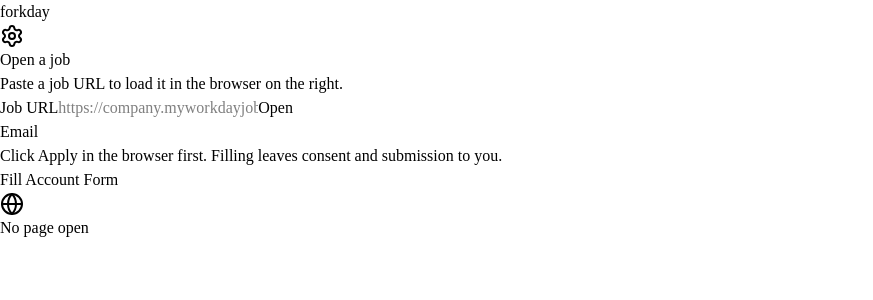
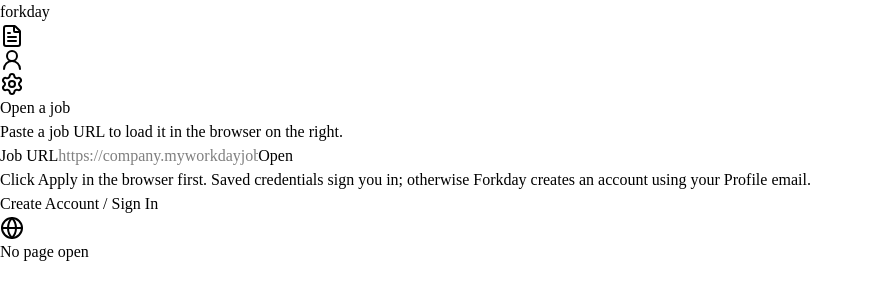
Before and after one commit to haydenfd/forkday, a React (Vite) app in the folder apps/desktop/src/renderer/: page / in a window 1280 px wide. Shown: the top 300 px of the page, without its empty margins (0-873 px from the left). Built offline with nearby package versions, Linux system fonts and the light colour scheme.

Commit message:
feat(desktop): expose profile and credential pages from the top bar

```diff
--- a/apps/desktop/src/renderer/src/App.tsx
+++ b/apps/desktop/src/renderer/src/App.tsx
@@ -1,14 +1,23 @@
 import { useEffect, useState } from 'react';
 import type { AccountFormResult } from '../../shared/contracts';
-import { Globe, Settings as SettingsIcon } from 'lucide-react';
+import {
+  Globe,
+  Settings as SettingsIcon,
+  UserRound,
+  FileText,
+} from 'lucide-react';
 
 import { Button } from '@/components/ui/button';
 import { Input } from '@/components/ui/input';
 import { cn } from '@/lib/utils';
 import Settings from './Settings';
+import Profile from './Profile';
+import SavedCredentials from './SavedCredentials';
 
 // ponytail: hash routes, swap for TanStack Router once there are more pages
 const SETTINGS_ROUTE = '#/settings';
+const PROFILE_ROUTE = '#/profile';
+const CREDENTIALS_ROUTE = '#/credentials';
 
 export default function App(): React.JSX.Element {
   const [route, setRoute] = useState(location.hash);
@@ -16,10 +25,12 @@
   const [pageUrl, setPageUrl] = useState<string>();
   const [loading, setLoading] = useState(false);
   const [error, setError] = useState<string>();
-  const [email, setEmail] = useState('');
   const [filling, setFilling] = useState(false);
   const [fillResult, setFillResult] = useState<AccountFormResult>();
   const onSettings = route === SETTINGS_ROUTE;
+  const onProfile = route === PROFILE_ROUTE;
+  const onCredentials = route === CREDENTIALS_ROUTE;
+  const fullWidth = onSettings || onProfile || onCredentials;
 
   useEffect(() => {
     const onHashChange = (): void => setRoute(location.hash);
@@ -30,8 +41,8 @@
   // The browser is a native view layered over the right half; hide it on
   // pages that use the full width.
   useEffect(() => {
-    if (pageUrl) void window.forkday.setBrowserVisible(!onSettings);
-  }, [onSettings, pageUrl]);
+    if (pageUrl) void window.forkday.setBrowserVisible(!fullWidth);
+  }, [fullWidth, pageUrl]);
 
   const openPage = async (): Promise<void> => {
     setLoading(true);
@@ -52,7 +63,7 @@
     setError(undefined);
     setFillResult(undefined);
     try {
-      setFillResult(await window.forkday.fillAccountForm(email));
+      setFillResult(await window.forkday.fillAccountForm());
     } catch (error) {
       setError(errorMessage(error));
     } finally {
@@ -66,13 +77,49 @@
         <a href="#/" className="text-lg font-semibold tracking-tight">
           forkday
         </a>
+        <div className="flex gap-2">
           <Button
             asChild
             variant="ghost"
             size="icon"
             className={cn(
               'text-muted-foreground',
-            onSettings && 'bg-secondary text-foreground',
+              onCredentials && 'bg-brand-soft text-brand-strong',
+            )}
+          >
+            <a
+              href={CREDENTIALS_ROUTE}
+              aria-label="Saved Credentials"
+              title="Saved Credentials"
+              aria-current={onCredentials ? 'page' : undefined}
+            >
+              <FileText />
+            </a>
+          </Button>
+          <Button
+            asChild
+            variant="ghost"
+            size="icon"
+            className={cn(
+              'text-muted-foreground',
+              onProfile && 'bg-brand-soft text-brand-strong',
+            )}
+          >
+            <a
+              href={PROFILE_ROUTE}
+              aria-label="Profile"
+              aria-current={onProfile ? 'page' : undefined}
+            >
+              <UserRound />
+            </a>
+          </Button>
+          <Button
+            asChild
+            variant="ghost"
+            size="icon"
+            className={cn(
+              'text-muted-foreground',
+              onSettings && 'bg-brand-soft text-brand-strong',
             )}
           >
             <a
@@ -83,11 +130,18 @@
               <SettingsIcon />
             </a>
           </Button>
+        </div>
       </nav>
 
-      {onSettings ? (
+      {fullWidth ? (
         <main className="@container overflow-y-auto px-8 py-8">
+          {onCredentials ? (
+            <SavedCredentials />
+          ) : onProfile ? (
+            <Profile />
+          ) : (
             <Settings />
+          )}
         </main>
       ) : (
         <div className="grid min-h-0 flex-1 grid-cols-2">
@@ -133,33 +187,22 @@
                 void fillAccount();
               }}
             >
-              <label htmlFor="account-email" className="text-sm font-medium">
-                Email
-              </label>
-              <Input
-                id="account-email"
-                type="email"
-                required
-                maxLength={254}
-                autoComplete="email"
-                value={email}
-                onChange={(event) => setEmail(event.target.value)}
-              />
               <p className="text-sm text-muted-foreground">
-                Click Apply in the browser first. Filling leaves consent and
-                submission to you.
+                Click Apply in the browser first. Saved credentials sign you in;
+                otherwise Forkday creates an account using your Profile email.
               </p>
-              <Button
-                type="submit"
-                disabled={!pageUrl || loading || filling || !email.trim()}
-              >
-                {filling ? 'Filling…' : 'Fill Account Form'}
+              <Button type="submit" disabled={!pageUrl || loading || filling}>
+                {filling ? 'Signing in…' : 'Create Account / Sign In'}
               </Button>
             </form>
             {fillResult && (
               <p role="status" className="mt-4 text-sm">
                 Page: {fillResult.page}. Filled:{' '}
                 {fillResult.filled.join(', ') || 'none'}.
+                {fillResult.submission === 'submitted' &&
+                  ' Account form submitted. Continue in the browser.'}
+                {fillResult.submission === 'failed' &&
+                  ' Sign-in was not completed. Review the browser for errors or verification.'}
               </p>
             )}
 
@@ -189,5 +232,8 @@
 }
 
 function errorMessage(error: unknown): string {
-  return error instanceof Error ? error.message : String(error);
+  const message = error instanceof Error ? error.message : String(error);
+  return message.includes('Add your email in Profile.')
+    ? 'Add your email in Profile.'
+    : message;
 }
--- a/apps/desktop/src/renderer/src/Settings.tsx
+++ b/apps/desktop/src/renderer/src/Settings.tsx
@@ -70,6 +70,10 @@
           Connections Forkday uses on this computer.
         </p>
       </header>
+
+      <Button asChild variant="outline" className="mt-6">
+        <a href="#/profile">Profile</a>
+      </Button>
 
       <div className="mt-8 grid gap-6 @5xl:grid-cols-2">
         <section>
```
Lines whose indentation alone changed are shown as unchanged.
